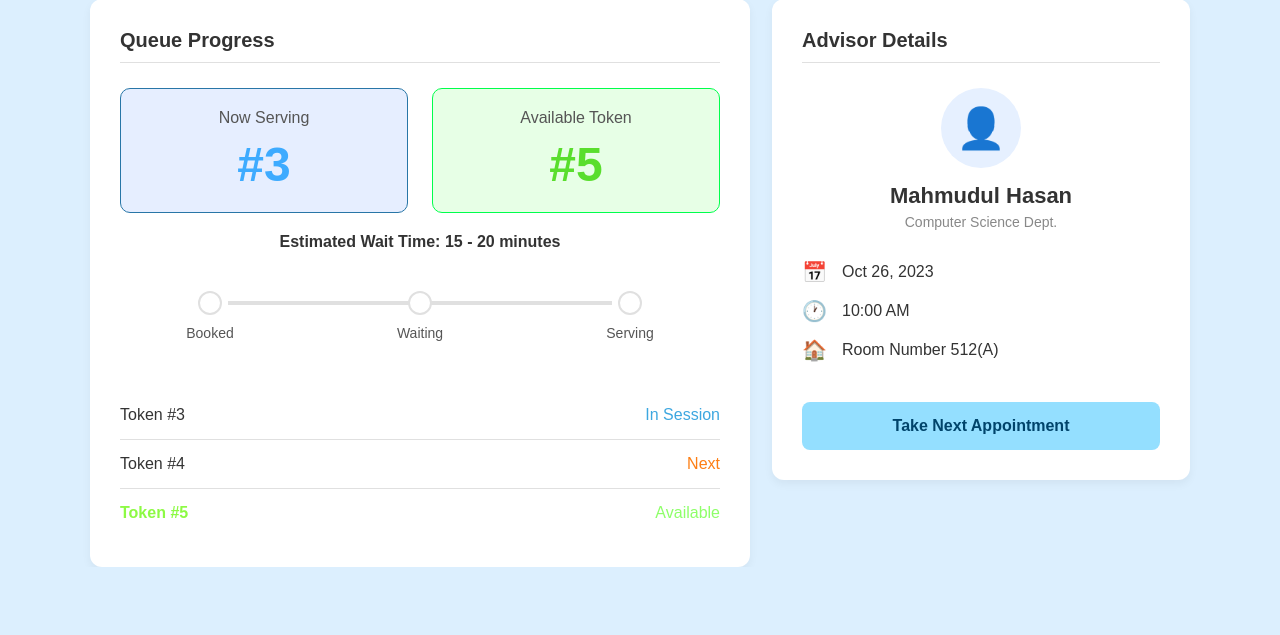
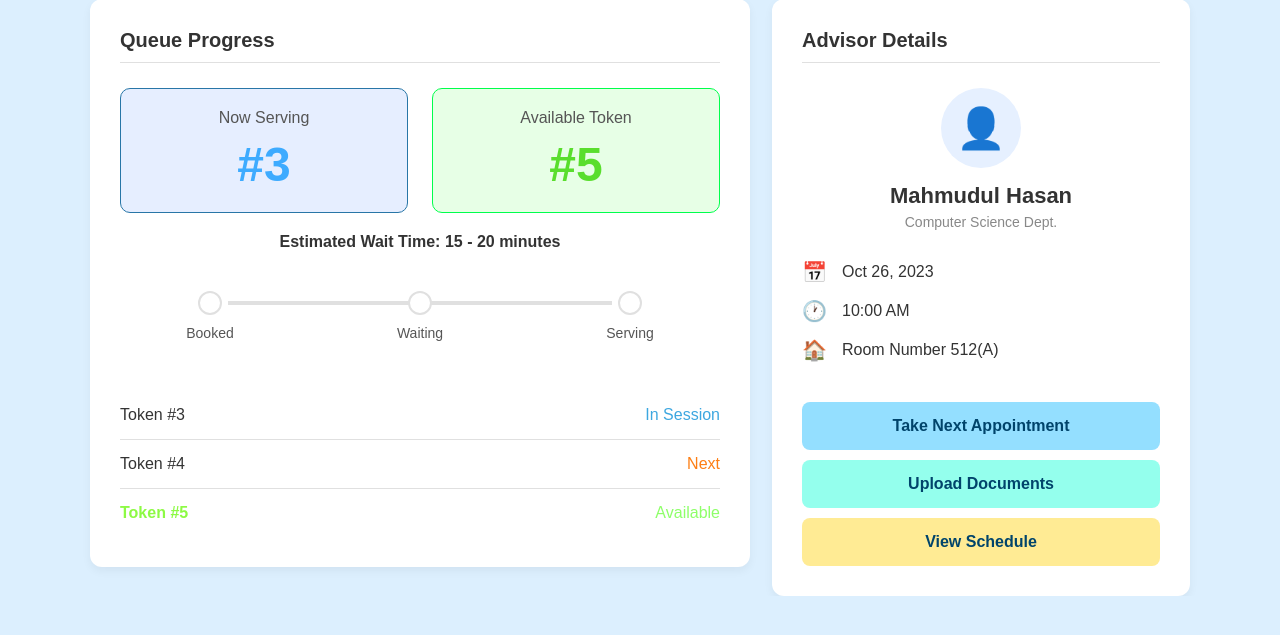
Before and after one commit to mahir817/Advisor-Scheduler-Project-, a PHP site: page /student-module/queue-status.html in a window 1280 px wide. Shown: the part 100-735 px from the top of the page. Run offline with PHP 8.4, Linux system fonts and the light colour scheme.

Commit message:
minor ui fix2

```diff
--- a/index.html
+++ b/index.html
@@ -23,9 +23,9 @@
                     <input type="email" placeholder="Enter Email" class="input-field">
                     <input type="password" placeholder="Enter Password" class="input-field">
 
-                    <button class="login-button">
+                    <a href="student-module/student-dashboard.html" class="login-button" style="text-decoration: none;">
                         <span>Login</span>
-                    </button>
+                    </a>
                     <a href="#" class="forgot-link">Forgot Password?</a>
                 </div>
             </div>
--- a/student-module/css/queue.css
+++ b/student-module/css/queue.css
@@ -245,4 +245,32 @@ body {
     border-radius: 8px;
     cursor: pointer;
     box-sizing: border-box;
+    margin-bottom: 10px;
 }
+
+.btn-cancel2 {
+    width: 100%;
+    background-color: #94ffed;
+    color: #00446b;
+    font-weight: bold;
+    font-size: 16px;
+    padding: 15px 0;
+    text-align: center;
+    border-radius: 8px;
+    cursor: pointer;
+    box-sizing: border-box;
+    margin-bottom: 10px;
+}
+
+.btn-cancel3 {
+    width: 100%;
+    background-color: #ffeb94;
+    color: #00446b;
+    font-weight: bold;
+    font-size: 16px;
+    padding: 15px 0;
+    text-align: center;
+    border-radius: 8px;
+    cursor: pointer;
+    box-sizing: border-box;
+}
--- a/student-module/queue-status.html
+++ b/student-module/queue-status.html
@@ -99,6 +99,8 @@
                 </div>
 
                 <div class="btn-cancel">Take Next Appointment</div>
+                <div class="btn-cancel2">Upload Documents</div>
+                <a href="booking.html" style="text-decoration: none;"><div class="btn-cancel3">View Schedule</div></a>
             </div>
         </div>
     </div>
--- a/student-module/student-dashboard.html
+++ b/student-module/student-dashboard.html
@@ -87,8 +87,8 @@
                     </div>
 
                     <div class="btn-group">
-                        <div class="btn btn-cyan btn-ask">Ask for advising</div>
-                        <a href="queue-status.html" class="btn btn-blue btn-view" style="text-decoration: none;">View Details</a>
+                        <div class="btn btn-cyan btn-ask">Upoad Documents</div>
+                        <a href="queue-status.html" class="btn btn-blue btn-view" style="text-decoration: none;">Appointment Room</a>
                     </div>
                 </div>
             </div>
```
Also changed, not shown: index.css (+7 -4 lines).
